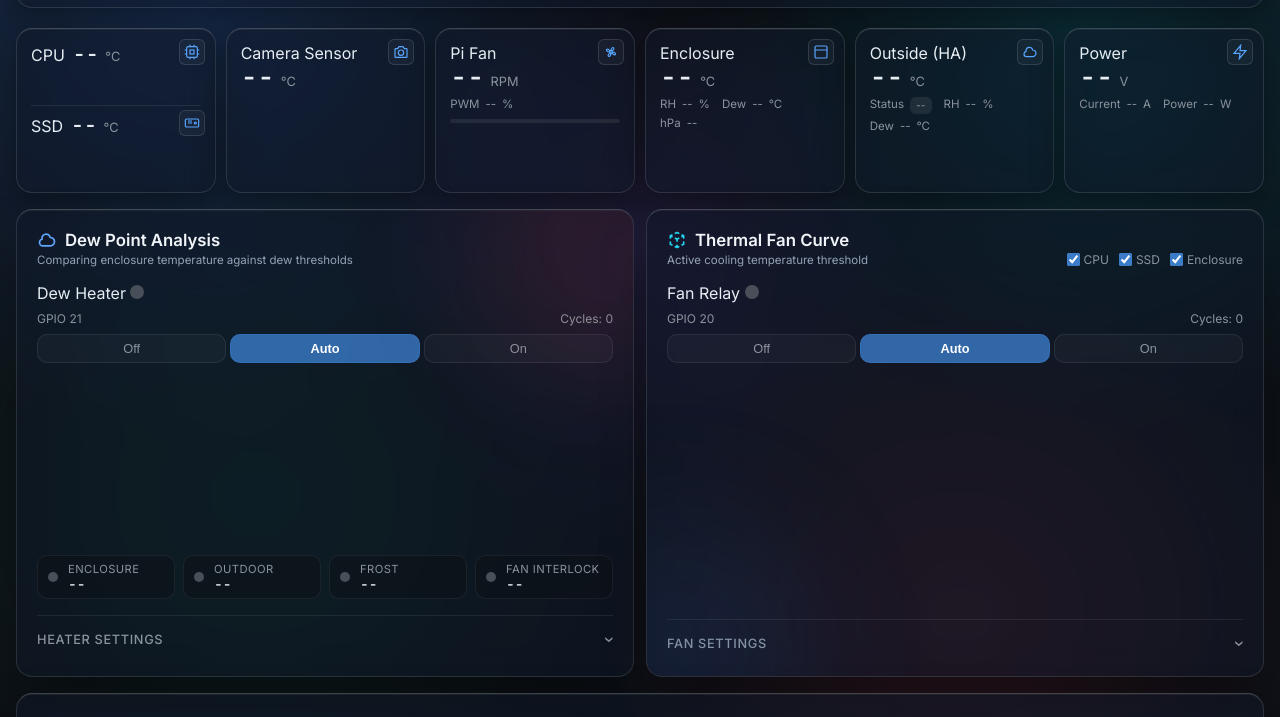
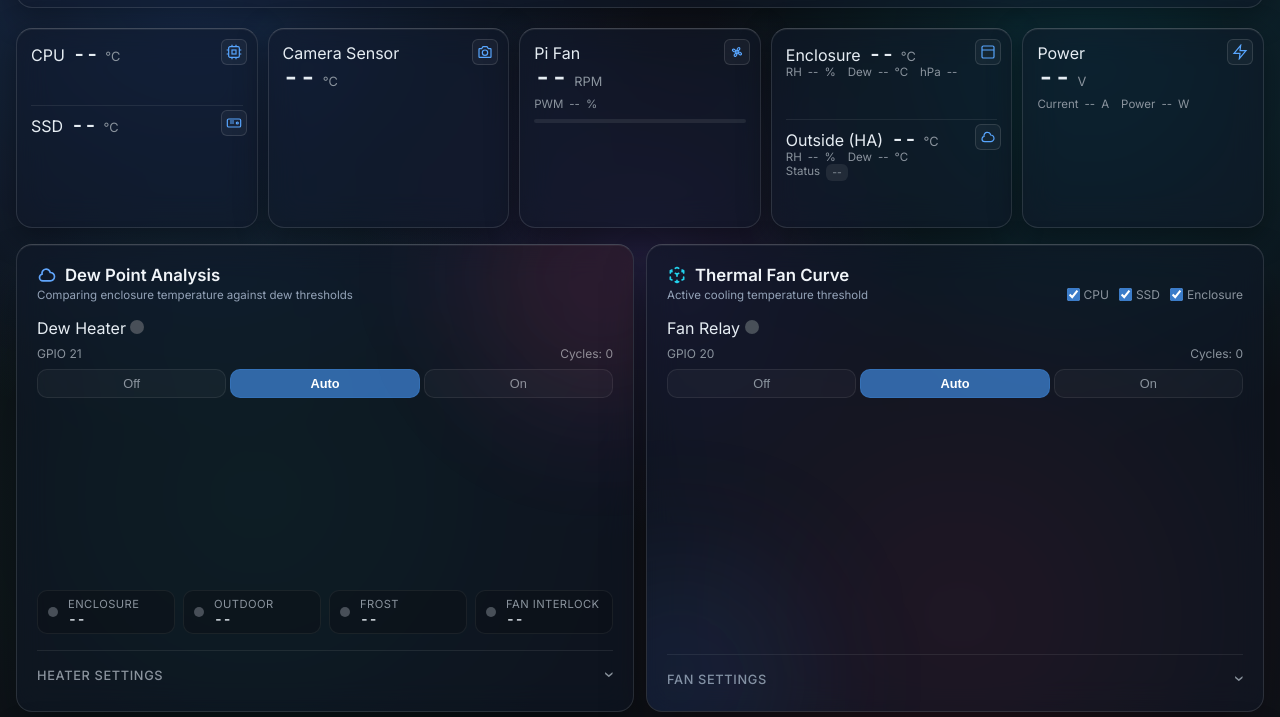
Before and after one commit to chvvkumar/PiWeatherControl, a plain HTML site: page static/index.html in a window 1280 px wide. Shown: the part 65-782 px from the top of the page. Drawn offline with Linux system fonts and the light colour scheme; no server answers.

Commit message:
Merge enclosure and outside cards, add outdoor and power graphs
Stack Enclosure over Outside in one card with RH and dew point in the
same order in both, add an outdoor temperature graph and a power draw
graph, and drop the sensor strip to five columns.

```diff
--- a/static/app.js
+++ b/static/app.js
@@ -251,6 +251,8 @@ function drawSparklines() {
   drawSparkline('#spark-ssd', slice.map(d => d.system?.ssd), '#d29922');
   drawSparkline('#spark-camera', slice.map(d => d.system?.camera), '#a855f7');
   drawSparkline('#spark-enclosure', slice.map(d => d.bme280?.temperature), '#3fb950');
+  drawSparkline('#spark-outdoor', slice.map(d => d.outdoor?.temperature), '#38bdf8');
+  drawSparkline('#spark-power', slice.map(d => d.ina260?.power), '#f59e0b');
 }
 
 // ── Dew Status Gauge ─────────────────────────────────────────────
--- a/static/index.html
+++ b/static/index.html
@@ -109,8 +109,9 @@
         <canvas id="pi-fan-curve" class="sparkline" width="160" height="40"></canvas>
       </div>
 
-      <!-- Enclosure -->
-      <div class="sensor-card" id="card-enclosure">
+      <!-- Enclosure + Outside -->
+      <div class="sensor-card" id="card-enc-out">
+       <div class="sensor-half" id="card-enclosure">
         <div class="sensor-card-top">
           <span class="sensor-label">Enclosure</span>
           <span class="sensor-ico">
@@ -141,10 +142,8 @@
         </div>
         </div>
         <canvas id="spark-enclosure" class="sparkline" width="160" height="40"></canvas>
-      </div>
-
-      <!-- Outside (HA) -->
-      <div class="sensor-card" id="card-outdoor">
+       </div>
+       <div class="sensor-half" id="card-outdoor">
         <div class="sensor-card-top">
           <span class="sensor-label">Outside (HA)</span>
           <span class="sensor-ico">
@@ -159,10 +158,6 @@
         </div>
         <div class="sensor-metas">
         <div class="sensor-meta">
-          <span class="sensor-meta-label">Status</span>
-          <span id="ha-status" class="badge">--</span>
-        </div>
-        <div class="sensor-meta">
           <span class="sensor-meta-label">RH</span>
           <span class="sensor-meta-val" id="out-humidity">--</span>
           <span class="sensor-meta-unit">%</span>
@@ -172,7 +167,13 @@
           <span class="sensor-meta-val" id="out-dew">--</span>
           <span class="sensor-meta-unit">&deg;C</span>
         </div>
+        <div class="sensor-meta">
+          <span class="sensor-meta-label">Status</span>
+          <span id="ha-status" class="badge">--</span>
         </div>
+        </div>
+        <canvas id="spark-outdoor" class="sparkline" width="160" height="40"></canvas>
+       </div>
       </div>
 
       <!-- Power -->
@@ -201,6 +202,7 @@
           <span class="sensor-meta-unit">W</span>
         </div>
         </div>
+        <canvas id="spark-power" class="sparkline" width="160" height="40"></canvas>
       </div>
 
     </section>
--- a/static/style.css
+++ b/static/style.css
@@ -814,7 +814,7 @@ circle.pin[tabindex="0"]:focus {
 /* ===== Sensor strip (Variant 2) ===== */
 .sensor-strip {
   display: grid;
-  grid-template-columns: repeat(6, minmax(0, 1fr));
+  grid-template-columns: repeat(5, minmax(0, 1fr));
   gap: 10px;
   margin-bottom: 16px;
 }
@@ -883,6 +883,15 @@ circle.pin[tabindex="0"]:focus {
 .sensor-half .sparkline {
   height: 28px;
   margin-top: 4px;
+}
+
+/* Secondary readings follow the value on the same line, clear of the icon */
+.sensor-half .sensor-metas {
+  margin: 0 30px 0 0;
+}
+
+.sensor-half .sensor-meta {
+  margin-top: 0;
 }
 
 .sensor-half + .sensor-half {
```
